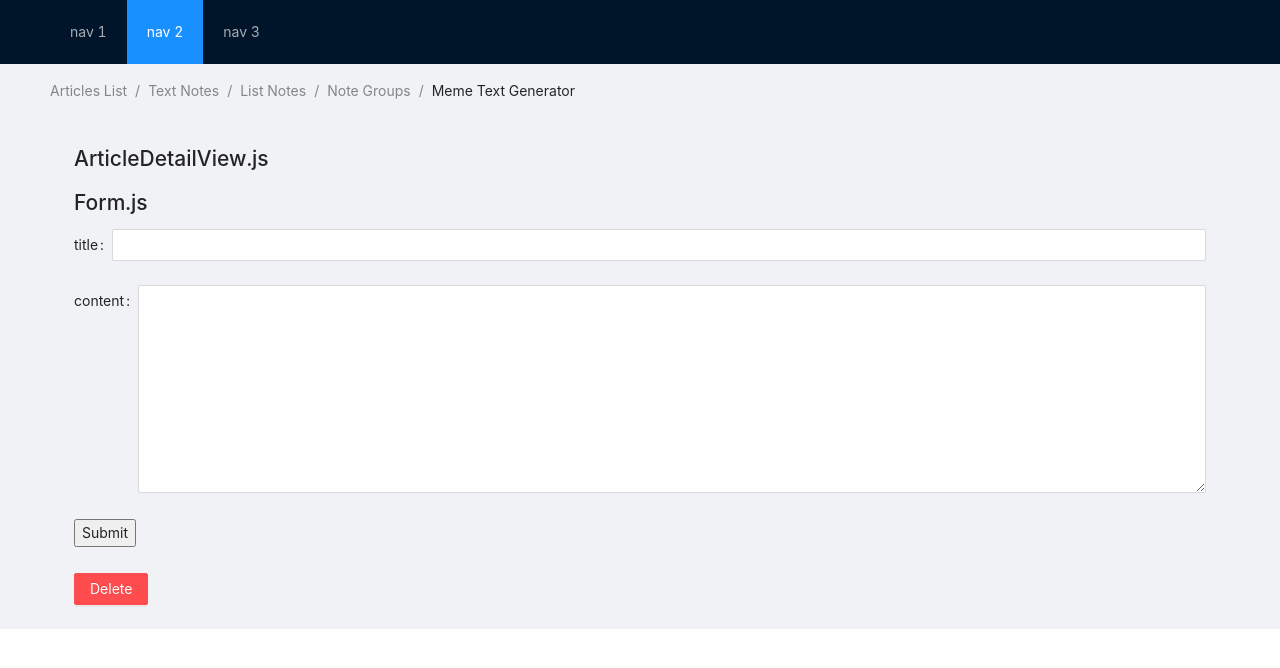
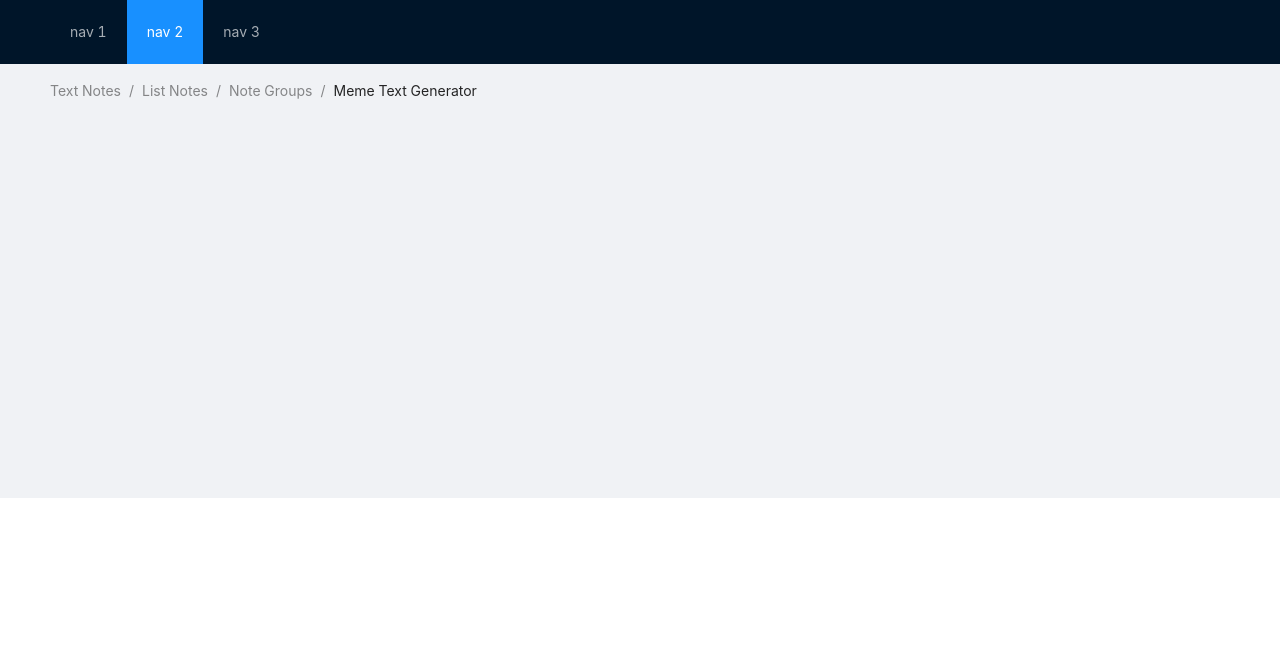
Before and after one commit to albud187/greynotes, a React (Create React App) app in the folder frontend/: page /article/1 in a window 1280 px wide. Shown: the top 668 px of the page. Built offline with nearby package versions, Linux system fonts and the light colour scheme; no server answers.

Commit message:
removed article stuff

```diff
--- a/frontend/src/App.js
+++ b/frontend/src/App.js
@@ -3,7 +3,6 @@ import { BrowserRouter as Router } from 'react-router-dom';
 import 'antd/dist/antd.css'
 import BaseRouter from './routes';
 import CustomLayout from './containers/Layout.js'
-import ArticleList from './containers/ArticleListView'
 
 class App extends Component {
   render(){
--- a/frontend/src/components/Article.js
+++ /dev/null
@@ -1,41 +0,0 @@
-import React from 'react';
-
-import { List, Avatar, Space } from 'antd';
-import { MessageOutlined, LikeOutlined, StarOutlined } from '@ant-design/icons';
-
-
-const IconText = ({ icon, text }) => (
-<Space>
-{React.createElement(icon)}
-{text}
-</Space>
-);
-
-const Articles =(props)=>{
-  return(
-  <List
-    itemLayout="vertical"
-    size="large"
-    pagination={{
-      onChange: page => {
-        console.log(page);
-      },
-      pageSize: 50,
-    }}
-    dataSource={props.data}
-
-    renderItem={item => (
-      <List.Item key={item.title}>
-        <List.Item.Meta
-          title={<a href={"/article/"+`${item.id}`}>{item.id} - {item.title}</a>}
-          description={item.description}
-        />
-
-      </List.Item>
-    )}
-  />
-
-  )
-}
-
-export default Articles
--- a/frontend/src/components/Form.js
+++ /dev/null
@@ -1,66 +0,0 @@
-import React, { useState } from 'react';
-import { Form, Input, Button } from 'antd';
-import axios from 'axios';
-const { TextArea } = Input;
-
-class CustomForm extends React.Component {
-
-  handleFormSubmit = (event, requestType, articleID)=>{
-    const title = event.target.elements.title.value;
-    const content = event.target.elements.content.value;
-    console.log(title,content);
-
-    switch(requestType){
-      case 'post': return axios.post('http://127.0.0.1:8000/api/articles/', {
-        title: title,
-        content: content
-      })
-      .then(res=>console.log(res))
-      .catch(err=>console.log(err));
-
-      case 'put': return axios.put(`http://127.0.0.1:8000/api/articles/${articleID}/`, {
-        title: title,
-        content: content
-      })
-      .then(res=>console.log(res))
-      .catch(err=>console.log(err));
-    }
-  }
-
-render(){
-  return (
-      <div>
-      <h1>Form.js</h1>
-        <form onSubmit={(event)=>this.handleFormSubmit(event,
-          this.props.requestType,
-          this.props.articleID,
-          this.props.articleContent,
-          this.props.articleTitle)}>
-          <Form.Item label="title">
-          {
-            this.props.articleID ? (
-              <Input name="title" value = {this.props.articleTitle}/>
-
-            ):
-              <Input name="title" placeholder="Put a title here"/>
-          }
-
-          </Form.Item>
-          <Form.Item label="content">
-          {
-            this.props.articleID ? (
-              <TextArea rows={9} name="content" value={this.props.articleContent} />
-            ):
-              <TextArea rows={9} name="content" placeholder="write some content here" />
-          }
-          </Form.Item>
-          <Form.Item>
-            <button type="submit">Submit</button>
-          </Form.Item>
-        </form>
-      </div>
-    );
-  }
-}
-
-export default CustomForm;
--- a/frontend/src/containers/ArticleDetailView.js
+++ /dev/null
@@ -1,58 +0,0 @@
-import React from 'react'
-import axios from 'axios';
-import {Button, Card} from 'antd'
-import CustomForm from '../components/Form'
-import TextNoteDetailUpdate from '../forms/TextNoteDetailUpdate.js'
-
-class ArticleDetail extends React.Component{
-
-  state ={
-    article: {}
-
-  }
-
-  componentDidMount() {
-      const articleID = this.props.match.params.articleID;
-      axios.get(`http://127.0.0.1:8000/api/articles/${articleID}/`).then(res => {
-        this.setState({
-          article: res.data
-        });
-        console.log(this.state.article.title)
-      });
-      console.log('test')
-    }
-
-
-    handleDelete = (event) => {
-      const articleID = this.props.match.params.articleID;
-      axios.delete(`http://127.0.0.1:8000/api/articles/${articleID}/`)
-        this.props.history.push('/');
-        this.forceUpdate();
-    }
-
-  render(){
-    return(
-      <div>
-      <h1>ArticleDetailView.js</h1>
-
-      <CustomForm
-        requestType="put"
-        articleID={this.props.match.params.articleID}
-        articleContent={this.state.article.content}
-        articleTitle = {this.state.article.title}/>
-
-      <form onSubmit={this.handleDelete}>
-        <Button type='danger' htmlType='submit'>Delete</Button>
-      </form>
-
-
-      </div>
-
-
-
-
-    )
-  }
-}
-
-export default ArticleDetail
--- a/frontend/src/containers/ArticleListView.js
+++ /dev/null
@@ -1,39 +0,0 @@
-import React from 'react'
-import axios from 'axios';
-
-import Articles from '../components/Article.js'
-import CustomForm from '../components/Form.js'
-import {Link} from 'react-router-dom'
-class ArticleList extends React.Component{
-
-  state ={
-    articles: []
-  }
-
-  fetchArticles = () => {
-    axios.get("http://127.0.0.1:8000/api/articles/").then(res => {
-      this.setState({
-        articles: res.data
-      });
-      console.log(res.data)
-    });
-  }
-
-  componentDidMount() {
-    this.fetchArticles();
-  }
-
-  render(){
-    return(
-      <div>
-      <h1> ArticleListView.js</h1>
-      <h2><Link to="/create-article/">Create an  article</Link></h2>
-
-        <Articles data ={this.state.articles}/>
-
-      </div>
-    )
-  }
-}
-
-export default ArticleList
--- a/frontend/src/containers/Layout.js
+++ b/frontend/src/containers/Layout.js
@@ -16,7 +16,6 @@ const CustomLayout = (props)=>{
       </Header>
       <Content className="site-layout" style={{ padding: '0 50px', marginTop: 64 }}>
         <Breadcrumb style={{ margin: '16px 0' }}>
-          <Breadcrumb.Item><Link to="/article-list/">Articles List</Link></Breadcrumb.Item>
           <Breadcrumb.Item><Link to="/text_note_list">Text Notes</Link></Breadcrumb.Item>
           <Breadcrumb.Item><Link to="/">List Notes</Link></Breadcrumb.Item>
           <Breadcrumb.Item><Link to="/">Note Groups</Link></Breadcrumb.Item>
--- a/frontend/src/containers/TextNoteDetailView.js
+++ b/frontend/src/containers/TextNoteDetailView.js
@@ -1,7 +1,6 @@
 import React from 'react'
 import axios from 'axios';
 import {Button, Card} from 'antd'
-import CustomForm from '../components/Form'
 import TextNoteDetailUpdate from '../forms/TextNoteDetailUpdate.js'
 
 class TextNoteDetail extends React.Component{
--- a/frontend/src/containers/TextNoteListView.js
+++ b/frontend/src/containers/TextNoteListView.js
@@ -2,9 +2,8 @@ import React from 'react'
 import axios from 'axios';
 
 import TextNotes from '../components/TextNotes.js'
-import CustomForm from '../components/Form.js'
 import {Link} from 'react-router-dom'
-class ArticleList extends React.Component{
+class TextNoteListView extends React.Component{
 
   state ={
     text_notes: []
@@ -36,4 +35,4 @@ class ArticleList extends React.Component{
   }
 }
 
-export default ArticleList
+export default TextNoteListView
--- a/frontend/src/routes.js
+++ b/frontend/src/routes.js
@@ -1,8 +1,6 @@
 import React from 'react';
 import {Route} from 'react-router-dom';
-import ArticleList from './containers/ArticleListView.js'
-import ArticleDetail from './containers/ArticleDetailView.js'
-import CustomForm from './components/Form.js'
+
 import Placeholder from './components/placeholder.js'
 import MemeTextGen from './components/MemeTextGen.js'
 
@@ -12,9 +10,7 @@ import TextNoteDetailUpdate from './forms/TextNoteDetailUpdate.js'
 import TextNoteDetailView from './containers/TextNoteDetailView.js'
 const BaseRouter =() => (
   <div>
-    <Route exact path='/article-list/' component={ArticleList}/>
     <Route exact path ='/create-article/' component ={TextNoteCreate} />
-    <Route exact path='/article/:articleID' component={ArticleDetail}/>
     <Route exact path='/meme-text-gen/' component = {MemeTextGen} />
     <Route exact path='/placeholder' component = {Placeholder} />
 
```
